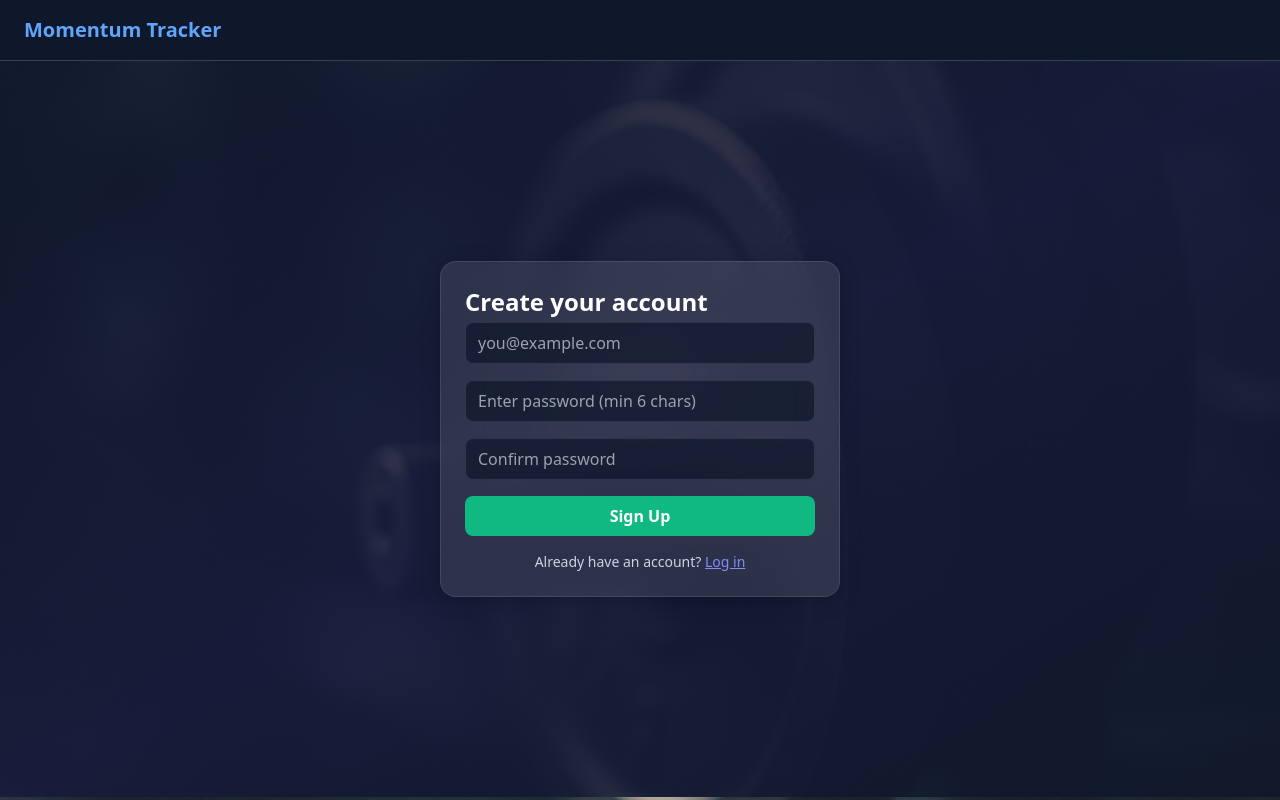
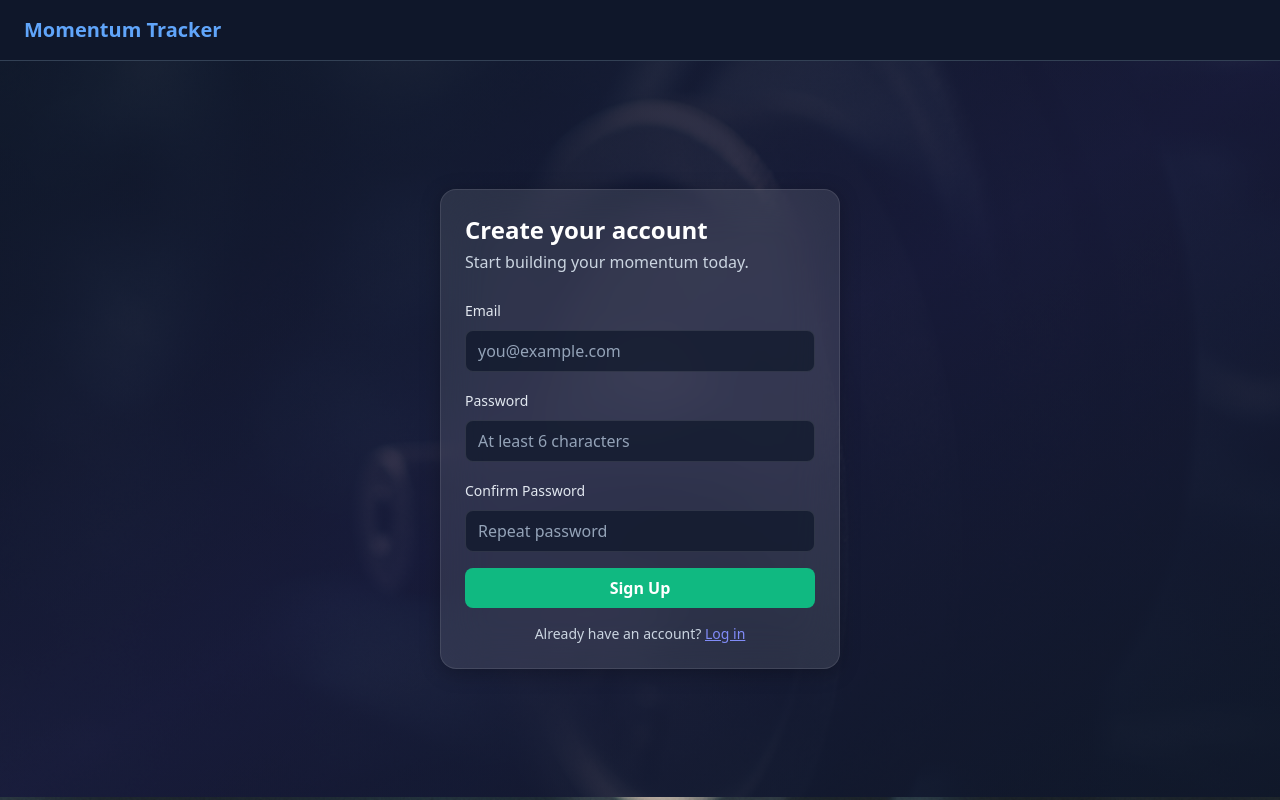
Before and after one commit to fittechjoy/Momentum-Tracker, a React (Vite) app: page /signup in a window 1280 px wide. Built offline with nearby package versions, Linux system fonts and the light colour scheme; no server answers.

Commit message:
Update login and signup with firebase authentication

```diff
--- a/src/pages/Login.jsx
+++ b/src/pages/Login.jsx
@@ -15,7 +15,7 @@ export default function Login() {
 
     try {
       await signInWithEmailAndPassword(auth, email, password);
-      navigate("/"); // Redirect to Dashboard
+      navigate("/"); // Redirect to dashboard after login
     } catch (err) {
       setError("Invalid email or password. Try again.");
     }
@@ -23,29 +23,41 @@ export default function Login() {
 
   return (
     <div>
-      <h1 className="text-2xl font-bold text-white mb-1">Welcome Back</h1>
+      <h1 className="text-2xl font-bold text-white mb-1">Welcome back</h1>
       <p className="text-slate-300 mb-6">
         Log in to continue tracking your momentum.
       </p>
 
+      {error && <p className="text-red-400 mb-2">{error}</p>}
+
       <form className="space-y-4" onSubmit={handleLogin}>
+        <div className="space-y-2">
+          <label htmlFor="email" className="text-sm text-slate-200">
+            Email
+          </label>
           <input
+            id="email"
             type="email"
-          placeholder="you@example.com"
-          className="w-full bg-slate-900/70 border border-white/10 rounded-lg px-3 py-2 text-slate-100"
             value={email}
             onChange={(e) => setEmail(e.target.value)}
+            className="w-full rounded-lg bg-slate-900/70 border border-white/10 px-3 py-2 text-slate-100 placeholder:text-slate-400 focus:outline-none focus:ring-2 focus:ring-indigo-600"
+            placeholder="you@example.com"
           />
+        </div>
 
+        <div className="space-y-2">
+          <label htmlFor="password" className="text-sm text-slate-200">
+            Password
+          </label>
           <input
+            id="password"
             type="password"
-          placeholder="Enter password"
-          className="w-full bg-slate-900/70 border border-white/10 rounded-lg px-3 py-2 text-slate-100"
             value={password}
             onChange={(e) => setPassword(e.target.value)}
+            className="w-full rounded-lg bg-slate-900/70 border border-white/10 px-3 py-2 text-slate-100 placeholder:text-slate-400 focus:outline-none focus:ring-2 focus:ring-indigo-600"
+            placeholder="••••••••"
           />
-
-        {error && <p className="text-red-500 text-sm">{error}</p>}
+        </div>
 
         <button
           type="submit"
@@ -57,7 +69,7 @@ export default function Login() {
 
       <p className="text-sm text-slate-300 mt-4 text-center">
         No account?{" "}
-        <Link to="/signup" className="text-indigo-400 underline">
+        <Link to="/signup" className="text-indigo-400 hover:text-indigo-300 underline">
           Create one
         </Link>
       </p>
--- a/src/pages/Signup.jsx
+++ b/src/pages/Signup.jsx
@@ -6,7 +6,7 @@ import { Link, useNavigate } from "react-router-dom";
 export default function Signup() {
   const [email, setEmail] = useState("");
   const [password, setPassword] = useState("");
-  const [confirmPassword, setConfirmPassword] = useState("");
+  const [confirm, setConfirm] = useState("");
   const [error, setError] = useState("");
   const navigate = useNavigate();
 
@@ -14,14 +14,14 @@ export default function Signup() {
     e.preventDefault();
     setError("");
 
-    if (password !== confirmPassword) {
-      setError("Passwords do not match");
+    if (password !== confirm) {
+      setError("Passwords do not match.");
       return;
     }
 
     try {
       await createUserWithEmailAndPassword(auth, email, password);
-      navigate("/"); // Redirect to dashboard
+      navigate("/"); // Redirect to dashboard after signup
     } catch (err) {
       setError("Signup failed. Try a different email or stronger password.");
     }
@@ -30,30 +30,52 @@ export default function Signup() {
   return (
     <div>
       <h1 className="text-2xl font-bold text-white mb-1">Create your account</h1>
+      <p className="text-slate-300 mb-6">Start building your momentum today.</p>
+
+      {error && <p className="text-red-400 mb-2">{error}</p>}
+
       <form className="space-y-4" onSubmit={handleSignup}>
+        <div className="space-y-2">
+          <label htmlFor="email" className="text-sm text-slate-200">
+            Email
+          </label>
           <input
+            id="email"
             type="email"
-          placeholder="you@example.com"
-          className="w-full bg-slate-900/70 border border-white/10 rounded-lg px-3 py-2 text-slate-100"
             value={email}
             onChange={(e) => setEmail(e.target.value)}
+            className="w-full rounded-lg bg-slate-900/70 border border-white/10 px-3 py-2 text-slate-100 placeholder:text-slate-400 focus:outline-none focus:ring-2 focus:ring-indigo-600"
+            placeholder="you@example.com"
           />
+        </div>
+
+        <div className="space-y-2">
+          <label htmlFor="password" className="text-sm text-slate-200">
+            Password
+          </label>
           <input
+            id="password"
             type="password"
-          placeholder="Enter password (min 6 chars)"
-          className="w-full bg-slate-900/70 border border-white/10 rounded-lg px-3 py-2 text-slate-100"
             value={password}
             onChange={(e) => setPassword(e.target.value)}
+            className="w-full rounded-lg bg-slate-900/70 border border-white/10 px-3 py-2 text-slate-100 placeholder:text-slate-400 focus:outline-none focus:ring-2 focus:ring-indigo-600"
+            placeholder="At least 6 characters"
           />
+        </div>
+
+        <div className="space-y-2">
+          <label htmlFor="confirm" className="text-sm text-slate-200">
+            Confirm Password
+          </label>
           <input
+            id="confirm"
             type="password"
-          placeholder="Confirm password"
-          className="w-full bg-slate-900/70 border border-white/10 rounded-lg px-3 py-2 text-slate-100"
-          value={confirmPassword}
-          onChange={(e) => setConfirmPassword(e.target.value)}
+            value={confirm}
+            onChange={(e) => setConfirm(e.target.value)}
+            className="w-full rounded-lg bg-slate-900/70 border border-white/10 px-3 py-2 text-slate-100 placeholder:text-slate-400 focus:outline-none focus:ring-2 focus:ring-indigo-600"
+            placeholder="Repeat password"
           />
-
-        {error && <p className="text-red-500 text-sm">{error}</p>}
+        </div>
 
         <button
           type="submit"
@@ -65,7 +87,7 @@ export default function Signup() {
 
       <p className="text-sm text-slate-300 mt-4 text-center">
         Already have an account?{" "}
-        <Link to="/login" className="text-indigo-400 underline">
+        <Link to="/login" className="text-indigo-400 hover:text-indigo-300 underline">
           Log in
         </Link>
       </p>
```
Lines whose indentation alone changed are shown as unchanged.
